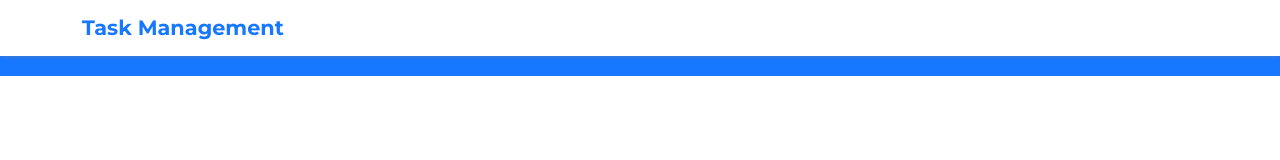
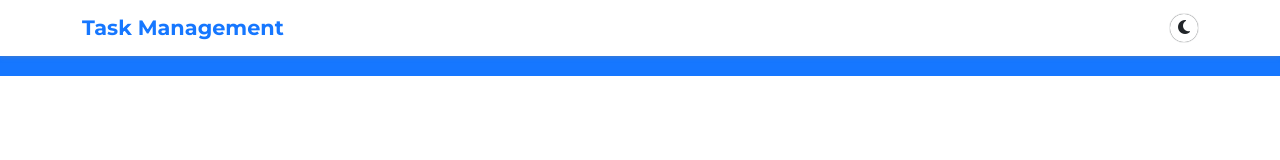
Before and after one commit to suraj-raj01/Task-Management-System, a React (Vite) app in the folder client/: page / in a window 1280 px wide. Shown: the top 160 px of the page. Built offline with nearby package versions, Linux system fonts and the light colour scheme.

Commit message:
Task Management System

```diff
--- a/client/src/Layout.jsx
+++ b/client/src/Layout.jsx
@@ -11,6 +11,9 @@ const Layout = () => {
       <Navbar expand="lg" data-bs-theme="light" id="navbar">
         <Container>
           <Navbar.Brand as={Link} to="home">Task Management</Navbar.Brand>
+          <span style={{padding:'2px 8px',boxShadow:'0 0 1px',borderRadius:'50%'}}>
+          <i class="fas fa-moon"></i>
+          </span>
         </Container>
       </Navbar>
       <div id="layOut">
```
